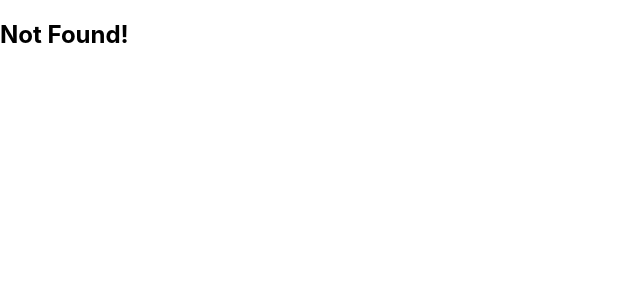
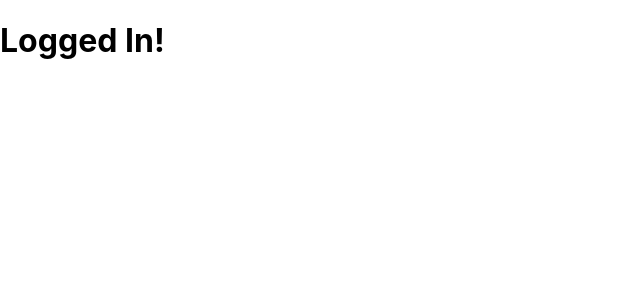
Before and after one commit to senecal-jjs/rss-feed-aggregator, a React (Create React App) app in the folder frontend_rss_feed/: page /dashboard in a window 1280 px wide. Shown: the top 300 px of the page, without its empty margins (0-640 px from the left). Built offline with nearby package versions, Linux system fonts and the light colour scheme.

Commit message:
nav to dashboard on login

```diff
--- a/frontend_rss_feed/src/components/App.js
+++ b/frontend_rss_feed/src/components/App.js
@@ -6,7 +6,7 @@ class App extends React.Component {
     return (
       <div className="App">
         <header>Login or Register</header>
-        <Login />
+        <Login history={this.props.history} />
       </div>
     )
   }
--- /dev/null
+++ b/frontend_rss_feed/src/components/Dashboard.js
@@ -0,0 +1,11 @@
+import React from 'react';
+
+class Dashboard extends React.Component {
+    render() {
+        return (
+            <h1>Logged In!</h1>
+        )
+    }
+}
+
+export default Dashboard;
--- a/frontend_rss_feed/src/components/Login.js
+++ b/frontend_rss_feed/src/components/Login.js
@@ -24,7 +24,9 @@ class Login extends React.Component {
             })
          })
             .then(res => {
-                console.log(res)
+                if (res.status === 200) {
+                    this.props.history.push(`/dashboard`)
+                }
             });
     }
 
--- a/frontend_rss_feed/src/components/Router.js
+++ b/frontend_rss_feed/src/components/Router.js
@@ -1,12 +1,14 @@
 import React from "react";
 import { BrowserRouter, Route, Switch } from "react-router-dom";
 import App from "./App";
+import Dashboard from "./Dashboard";
 import NotFound from "./NotFound";
 
 const Router = () => (
     <BrowserRouter>
         <Switch>
             <Route exact path="/" component={App} />
+            <Route exact path="/dashboard" component={Dashboard} />
             <Route component={NotFound} />
         </Switch>
     </BrowserRouter>
```
